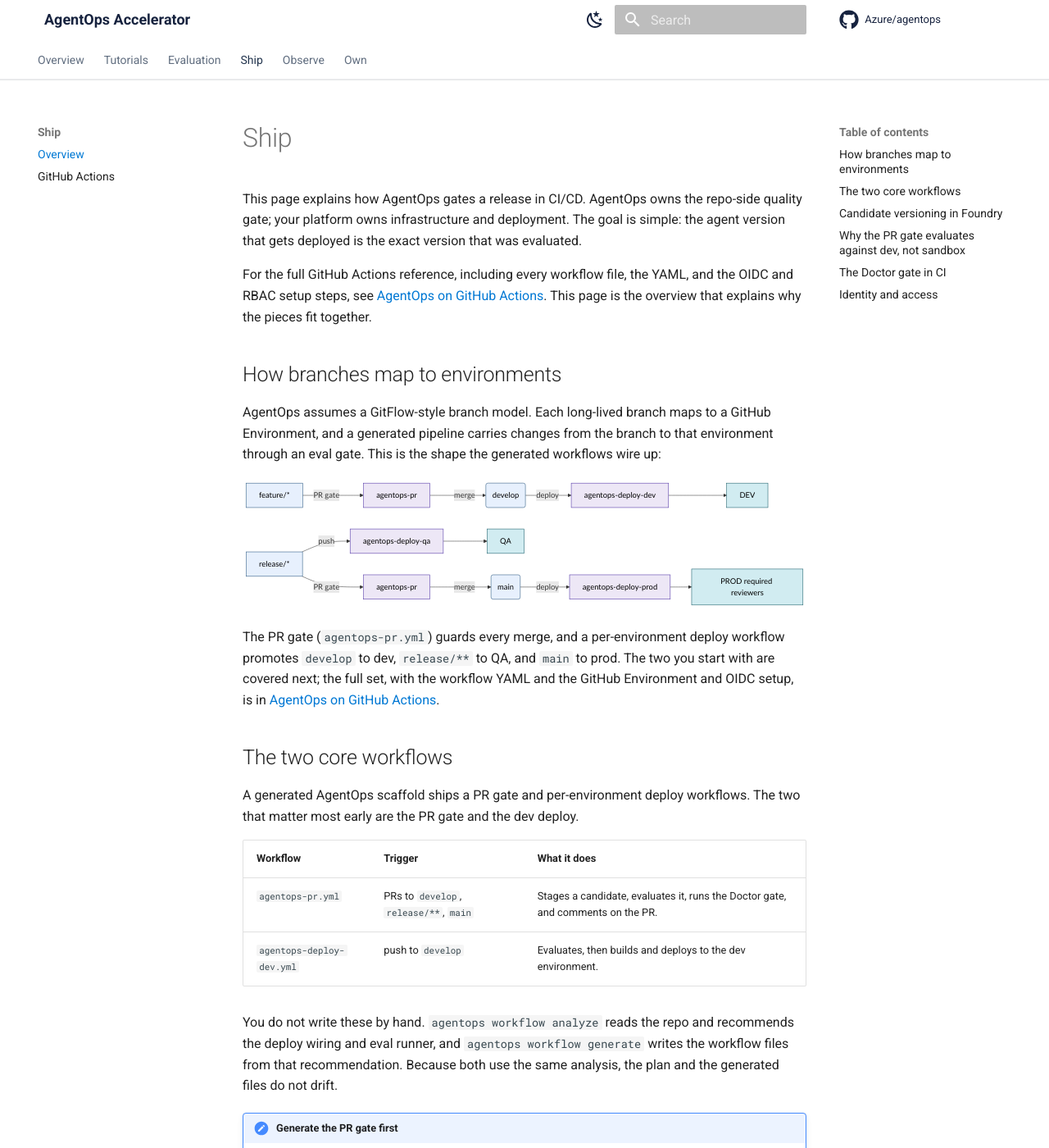
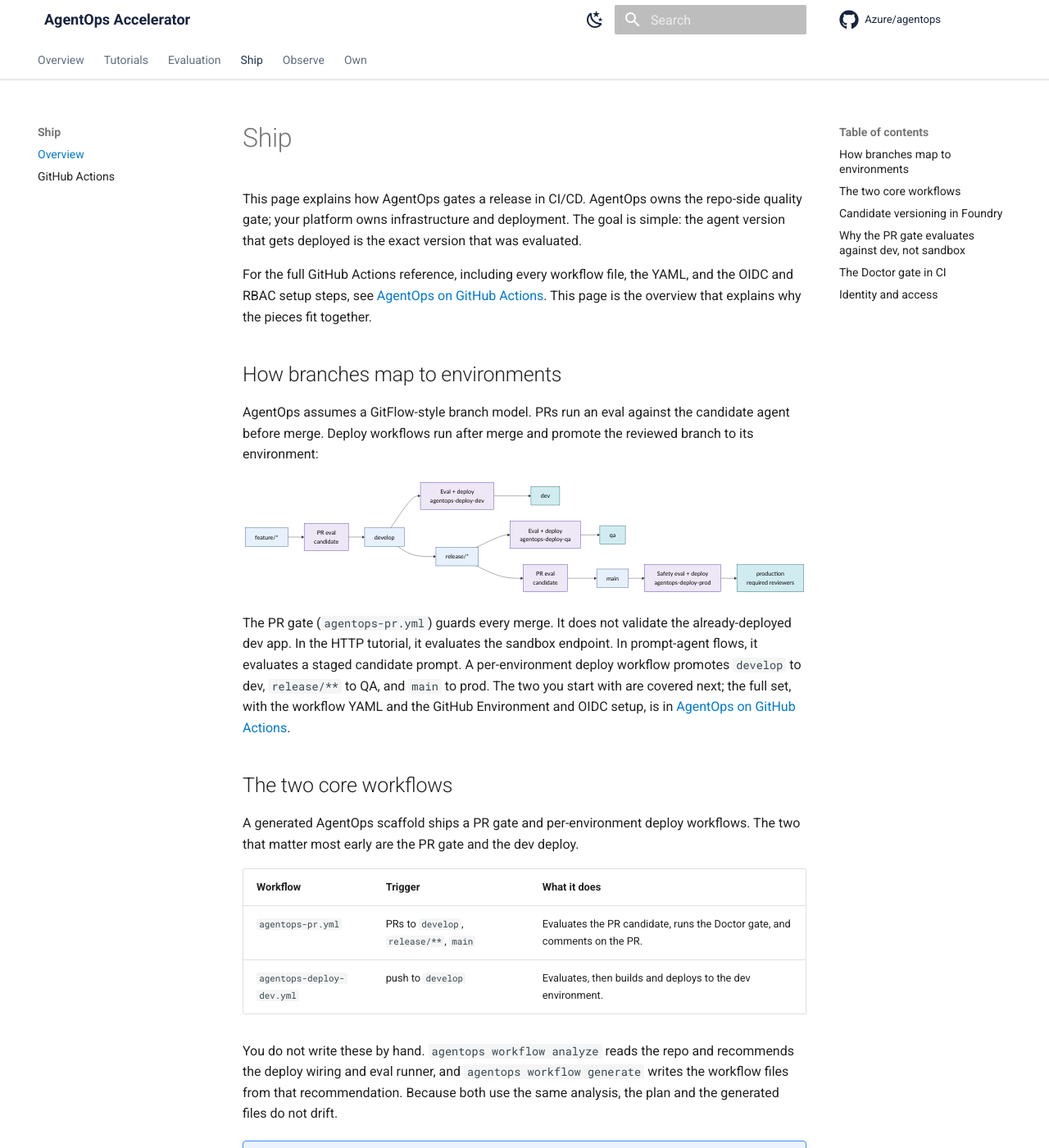
Before and after one commit to Azure/agentops, an MkDocs documentation site: the page built from docs/ship.md, in a window 1280 px wide and 1400 px high. Shown: the whole window at 82% size. Built offline with MkDocs 1.6.1 and Material for MkDocs 9.7.7, drawn with Linux system fonts in a browser that asks for light colours; comment, search, counter and statistics services are not loaded.

Commit message:
Clarify PR candidate evaluation flow

````diff
--- a/docs/ship.md
+++ b/docs/ship.md
@@ -12,38 +12,40 @@
 
 ## How branches map to environments
 
-AgentOps assumes a GitFlow-style branch model. Each long-lived branch maps to a
-GitHub Environment, and a generated pipeline carries changes from the branch to
-that environment through an eval gate. This is the shape the generated workflows
-wire up:
+AgentOps assumes a GitFlow-style branch model. PRs run an eval against the
+candidate agent before merge. Deploy workflows run after merge and promote the
+reviewed branch to its environment:
 
 ```mermaid
 flowchart LR
-    feat["feature/*"] -->|PR gate| prGate1["agentops-pr"]
-    prGate1 -->|merge| dev("develop")
-    dev -->|deploy| deployDev["agentops-deploy-dev"]
-    deployDev --> DEV["DEV"]
+    feature["feature/*"] --> prDev["PR eval<br/>candidate"]
+    prDev --> develop["develop"]
+    develop --> devDeploy["Eval + deploy<br/>agentops-deploy-dev"]
+    devDeploy --> devEnv["dev"]
 
-    rel["release/*"] -->|push| deployQa["agentops-deploy-qa"]
-    deployQa --> QA["QA"]
+    develop --> release["release/*"]
+    release --> qaDeploy["Eval + deploy<br/>agentops-deploy-qa"]
+    qaDeploy --> qaEnv["qa"]
 
-    rel -->|PR gate| prGate2["agentops-pr"]
-    prGate2 -->|merge| main("main")
-    main -->|deploy| deployProd["agentops-deploy-prod"]
-    deployProd --> PROD["PROD required reviewers"]
+    release --> prProd["PR eval<br/>candidate"]
+    prProd --> main["main"]
+    main --> prodDeploy["Safety eval + deploy<br/>agentops-deploy-prod"]
+    prodDeploy --> prodEnv["production<br/>required reviewers"]
 
     classDef branch fill:#e7f0fd,stroke:#1f4e79,color:#000;
     classDef pipeline fill:#ede7f6,stroke:#4527a0,color:#000;
     classDef env fill:#d1ecf1,stroke:#0c5460,color:#000;
-    class feat,dev,rel,main branch;
-    class prGate1,prGate2,deployDev,deployQa,deployProd pipeline;
-    class DEV,QA,PROD env;
+    class feature,develop,release,main branch;
+    class prDev,devDeploy,qaDeploy,prProd,prodDeploy pipeline;
+    class devEnv,qaEnv,prodEnv env;
 ```
 
-The PR gate (`agentops-pr.yml`) guards every merge, and a per-environment deploy
-workflow promotes `develop` to dev, `release/**` to QA, and `main` to prod. The
-two you start with are covered next; the full set, with the workflow YAML and the
-GitHub Environment and OIDC setup, is in
+The PR gate (`agentops-pr.yml`) guards every merge. It does not validate the
+already-deployed dev app. In the HTTP tutorial, it evaluates the sandbox
+endpoint. In prompt-agent flows, it evaluates a staged candidate prompt. A
+per-environment deploy workflow promotes `develop` to dev, `release/**` to QA,
+and `main` to prod. The two you start with are covered next; the full set, with
+the workflow YAML and the GitHub Environment and OIDC setup, is in
 [AgentOps on GitHub Actions](ci-github-actions.md).
 
 ## The two core workflows
@@ -53,7 +55,7 @@
 
 | Workflow | Trigger | What it does |
 |---|---|---|
-| `agentops-pr.yml` | PRs to `develop`, `release/**`, `main` | Stages a candidate, evaluates it, runs the Doctor gate, and comments on the PR. |
+| `agentops-pr.yml` | PRs to `develop`, `release/**`, `main` | Evaluates the PR candidate, runs the Doctor gate, and comments on the PR. |
 | `agentops-deploy-dev.yml` | push to `develop` | Evaluates, then builds and deploys to the dev environment. |
 
 You do not write these by hand. `agentops workflow analyze` reads the repo and
````
Also changed, not shown: docs/ci-github-actions.md (+19 -14 lines), docs/tutorial-prompt-agent.md (+3 -3 lines).
